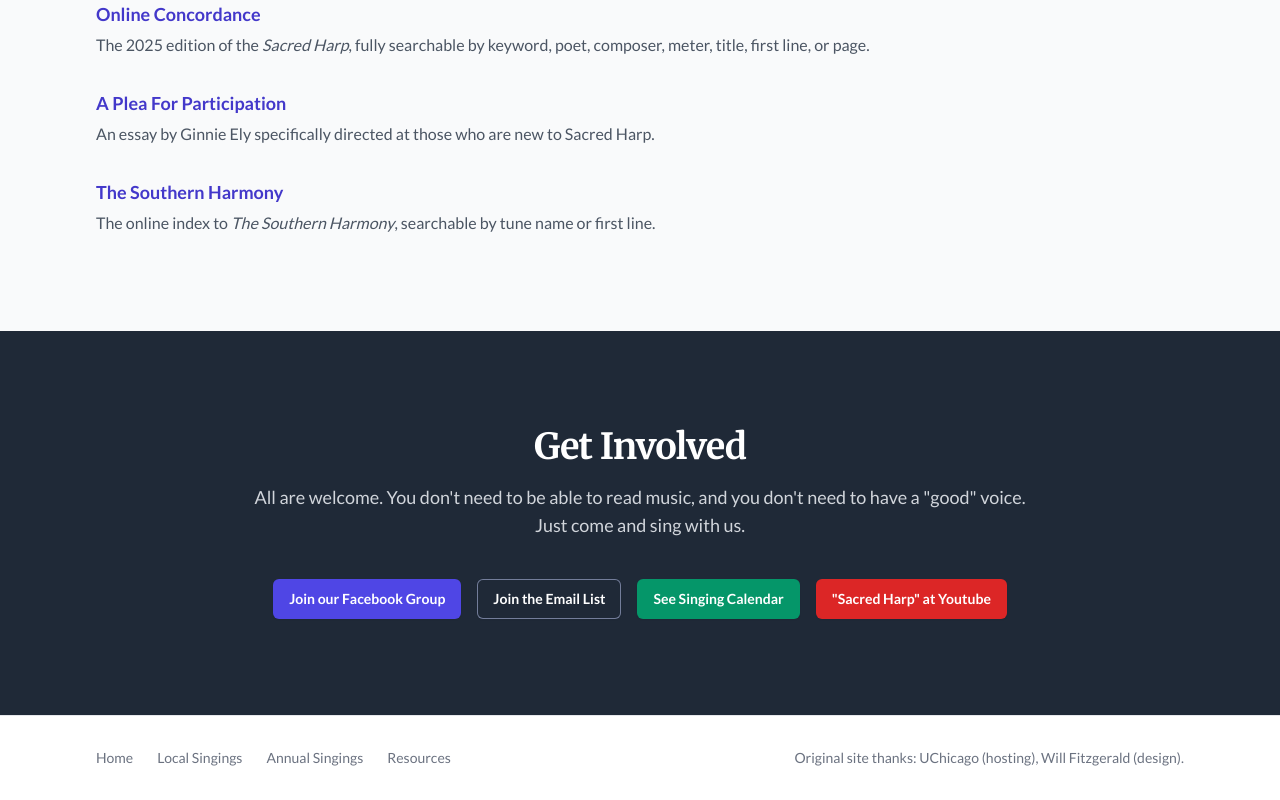
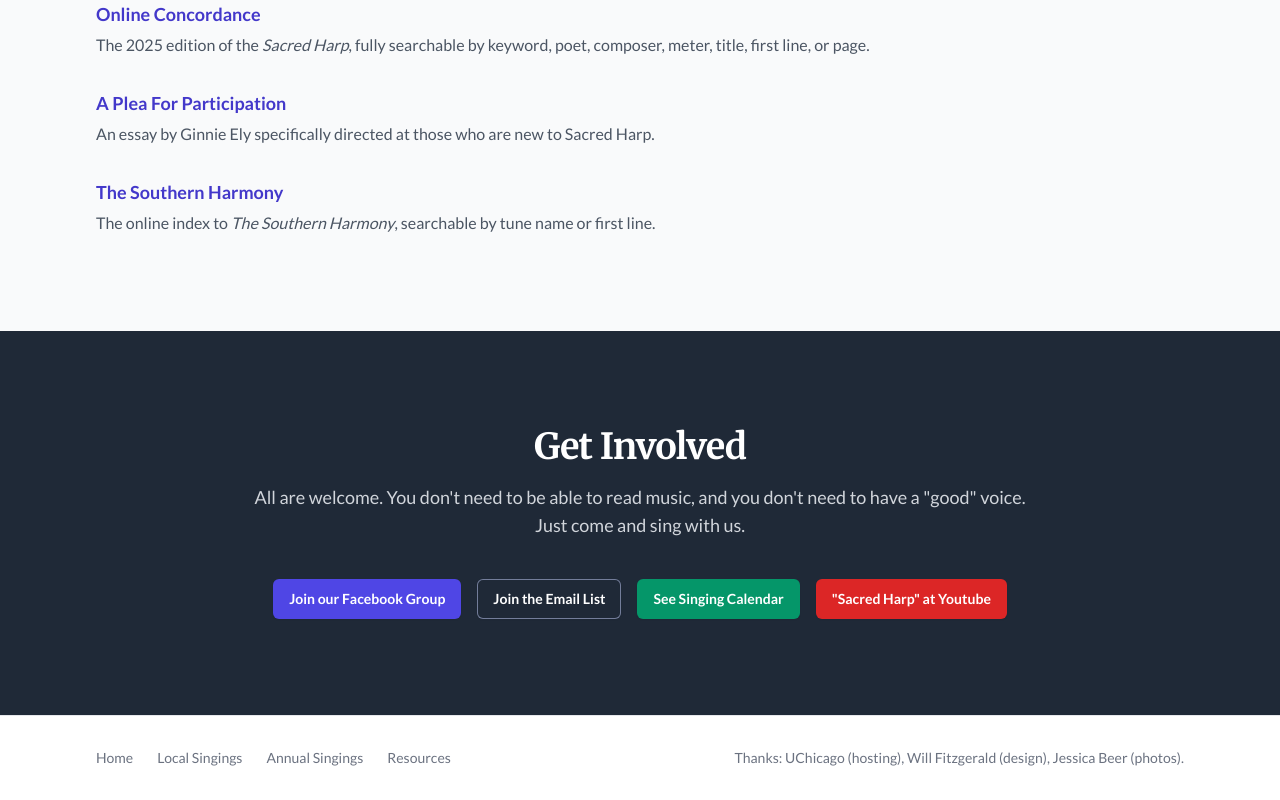
Before and after one commit to willf/sacred-harp-chicago-website, a plain HTML site: page index.html in a window 1280 px wide. Shown: the part 4048-4848 px from the top of the page. Drawn offline with nearby package versions, Linux system fonts and the light colour scheme.

Commit message:
initial commit

```diff
--- a/index.html
+++ b/index.html
@@ -761,7 +761,8 @@
           <a href="#resources" class="footer-link">Resources</a>
         </div>
         <div class="footer-credits">
-          Original site thanks: UChicago (hosting), Will Fitzgerald (design).
+          Thanks: UChicago (hosting), Will Fitzgerald (design), Jessica Beer
+          (photos).
         </div>
       </div>
     </footer>
```
